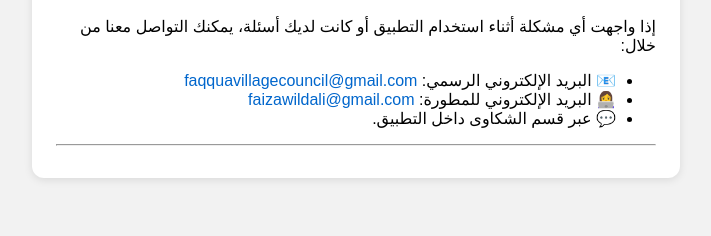
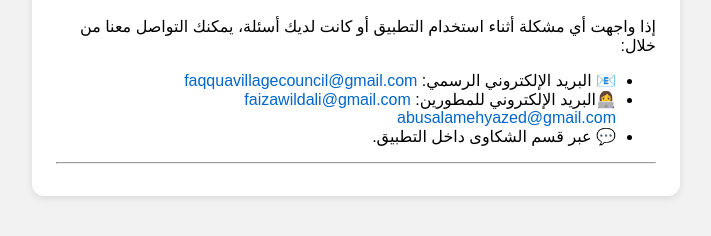
Before and after one commit to f4iiz4/eFaqquaSupport, a plain HTML site: page index.html in a window 1280 px wide. Shown: the part 164-400 px from the top of the page, without its empty margins (284-995 px from the left). Drawn offline with Linux system fonts and the light colour scheme.

Commit message:
Update index.html

```diff
--- a/index.html
+++ b/index.html
@@ -20,8 +20,9 @@
       <li>📧 البريد الإلكتروني الرسمي:
         <a href="mailto:faqquavillagecouncil@gmail.com">faqquavillagecouncil@gmail.com</a>
       </li>
-      <li>👩‍💻 البريد الإلكتروني للمطورة:
+      <li>👩‍💻البريد الإلكتروني للمطورين:
         <a href="mailto:faizawildali@gmail.com">faizawildali@gmail.com</a>
+        <a href="mailto:abusalamehyazed@gmail.com">abusalamehyazed@gmail.com</a>
       </li>
       <li>💬 عبر قسم الشكاوى داخل التطبيق.</li>
     </ul>
```
